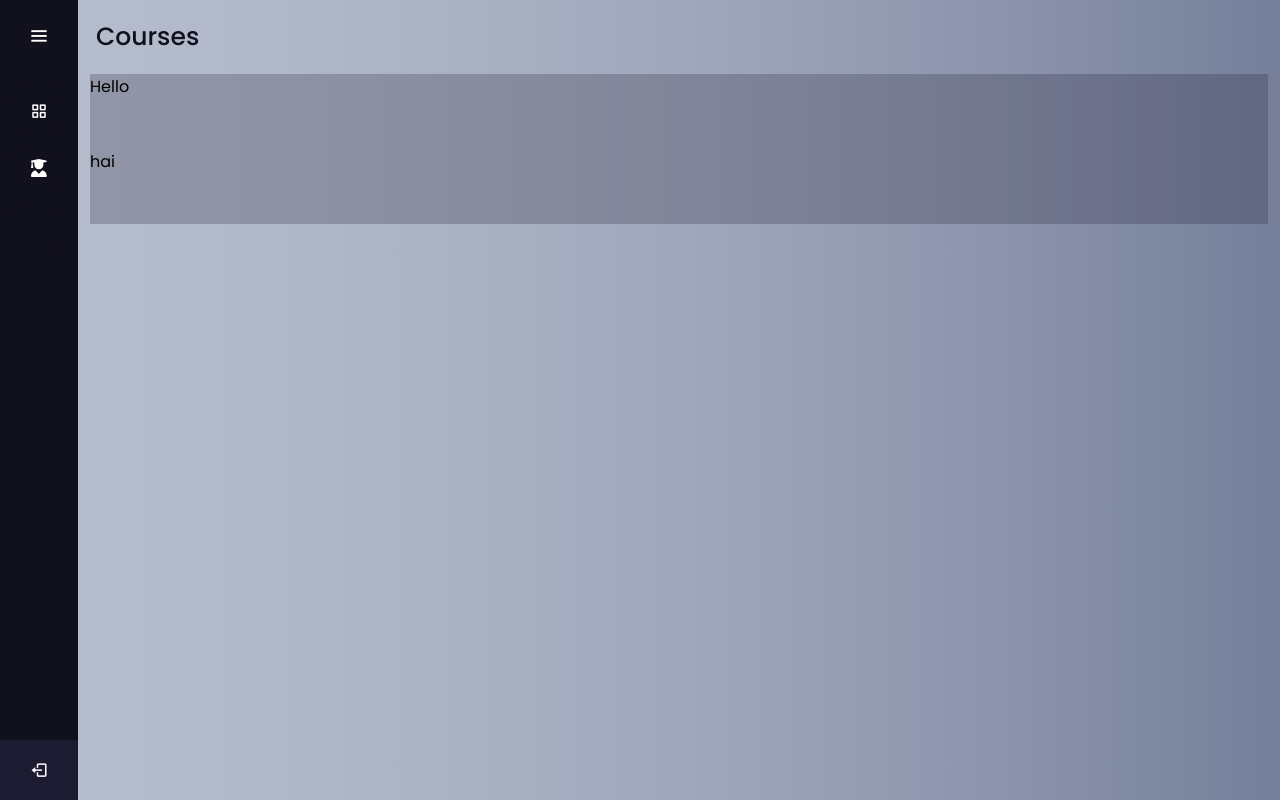
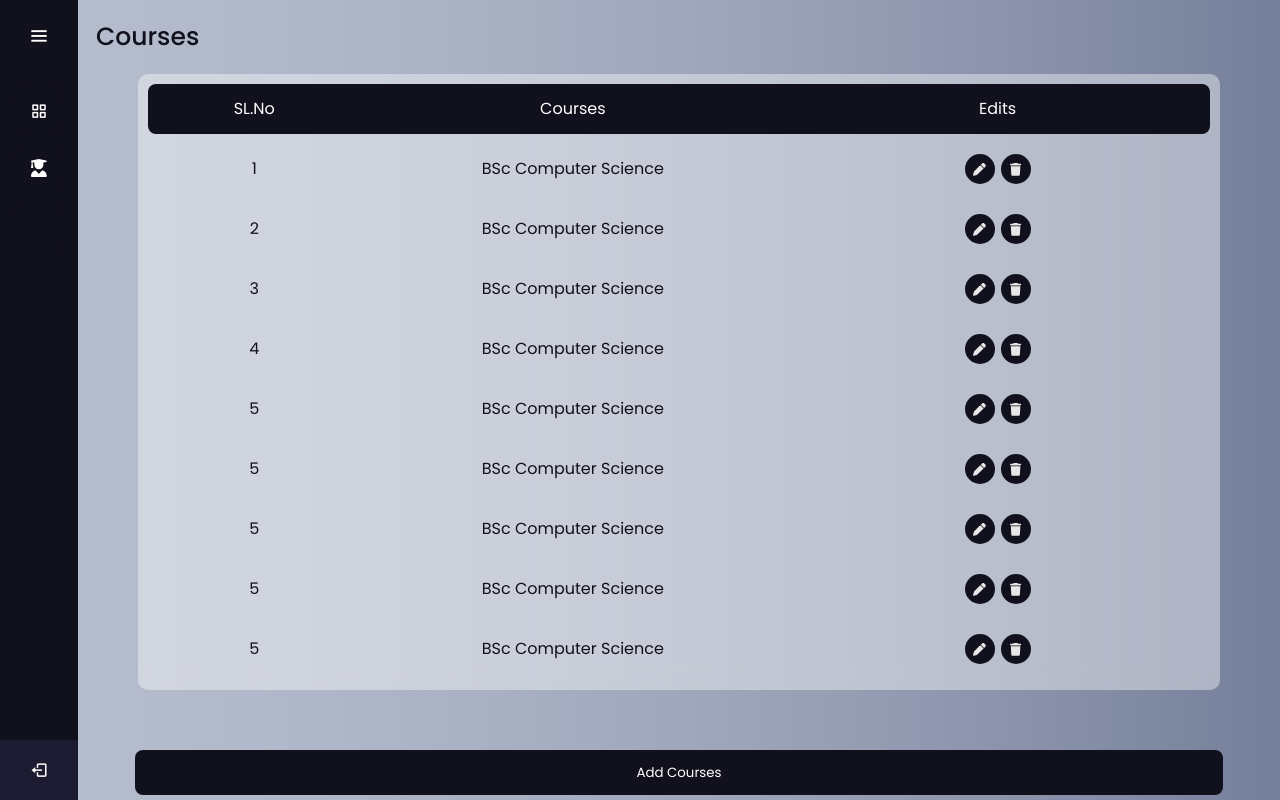
Before and after one commit to fasilkp/internal-mark-uploader, a React (Create React App) app: page / in a window 1280 px wide. Built offline with nearby package versions, Linux system fonts and the light colour scheme; grey boxes are pictures that could not be loaded.

Commit message:
course page created

```diff
--- a/src/assets/FontAwsesomeIcons/index.js
+++ b/src/assets/FontAwsesomeIcons/index.js
@@ -1,4 +1,4 @@
 import { library } from "@fortawesome/fontawesome-svg-core";
-import { faUser, faUserGraduate, faChalkboardTeacher } from "@fortawesome/free-solid-svg-icons";
+import { faUser, faUserGraduate, faChalkboardTeacher, faPen, faTrash } from "@fortawesome/free-solid-svg-icons";
 
-library.add(faUserGraduate, faChalkboardTeacher)
+library.add(faUserGraduate, faChalkboardTeacher, faPen, faTrash)
--- a/src/pages/Admin Pages/admin/Admin.css
+++ b/src/pages/Admin Pages/admin/Admin.css
@@ -227,11 +227,6 @@
   width: calc(100% - 250px);
 }
 
-.divBox{
-  display: flex;
-  flex-direction: column;
-  align-items: center;
-}
 .home-section .text{
   display: inline-block;
   color: #11101d;
--- a/src/pages/Admin Pages/admin/Admin.js
+++ b/src/pages/Admin Pages/admin/Admin.js
@@ -1,5 +1,6 @@
 import React, {useState} from "react";
 import "../admin/Admin.css";
+import Course from "../course/Course";
 import { FontAwesomeIcon } from "@fortawesome/react-fontawesome";
 
 function Admin() {
@@ -52,11 +53,8 @@ function Admin() {
         </ul>
       </div>
       <section className="home-section">
-        <div className="text">Courses</div>
-        <div className="divBox">
-          <div className="sub-boxes">Hello</div>
-          <div className="sub-boxes">hai</div>
-        </div>
+
+          <Course/>
       </section>
     </div>
   );
--- /dev/null
+++ b/src/pages/Admin Pages/course/Course.css
@@ -0,0 +1,114 @@
+.container{
+    width: 100%;
+    display: flex;
+    align-items: center;
+    flex-direction: column;
+}
+
+.list-container{
+    background-color: rgba(255, 255, 255, 0.8);
+    border-radius: 10px;
+    color: #333;
+    font-family: system-ui, sans-serif;
+    line-height: 1.5;
+    padding: 10px;
+    width: 90%;
+    height: 77vh;
+    overflow-x: hidden;
+    overflow-y: scroll;
+    scroll-behavior: smooth;
+}
+.list-container::-webkit-scrollbar {
+    display: none;
+  }
+
+.list-container {
+    -ms-overflow-style: none;  /* IE and Edge */
+    scrollbar-width: none;  /* Firefox */
+  }
+@supports (-webkit-backdrop-filter: none) or (backdrop-filter: none) {
+    .list-container {
+      -webkit-backdrop-filter: blur(10px);
+      backdrop-filter: blur(10px);
+      background-color: rgba(255, 255, 255, 0.4);
+    }
+  }
+
+.list-header, .lists{
+    display: flex;
+    flex-direction: row;
+    justify-content: center;
+    background: #11101D;
+    height: 50px;
+    align-items: center;
+    border-radius: 8px;
+    color: white;
+    z-index: 2;
+}
+.list-header{
+    position: sticky;
+    top: 0px;
+}
+.lists{
+    background: none;
+    color: #11101D;
+    margin-top: 10px;
+
+    position: sticky;
+    top: 5px;
+    z-index: 1;
+}
+.lists:hover{
+    font-size: 1.13rem;
+    background-color: rgba(255, 255, 255, .6);
+    border-radius: 0px;
+    transition: .2s ease-in-out;
+    box-shadow: 0px 0px 10px 2px rgba(128, 128, 128, 0.45);
+
+}
+.lists:hover .list-icon{
+    font-size: .9rem;
+    transition: .3s;
+
+}
+.list-header .head, .lists .title{
+    flex: 40%;
+    text-align: center;
+}
+.list-header .head:nth-child(1),.lists .title:nth-child(1){
+    flex: 20%;
+}
+
+
+.title.buttons{
+      display: flex;
+      justify-content: center;
+}
+.list-icon{
+    margin: 3px;
+    color: rgba(255, 255, 255, 0.9);
+    width: 30px;
+    height: 30px;
+    background-color:#11101D;
+    display: flex;
+    justify-content: center;
+    align-items: center;
+    font-size: .8rem;
+    border-radius: 15px;
+}
+.button{
+    width: 100%;
+    display: flex;
+    justify-content: center;
+    margin-top:10px ;
+}
+.add-button{
+    width: 85%;
+    height: 45px;
+    position: fixed;
+    bottom: 5px;
+    color: white;
+    background: #11101D;
+    border-radius: 8px;
+    border: none;
+}
--- /dev/null
+++ b/src/pages/Admin Pages/course/Course.js
@@ -0,0 +1,109 @@
+import React from 'react'
+import './Course.css'
+import { FontAwesomeIcon } from "@fortawesome/react-fontawesome";
+import { Fragment } from 'react/cjs/react.development';
+function Course() {
+  return (
+    <Fragment>
+    <div className="text">Courses</div>
+    <div>
+        <div className="container">
+            <div className="list-container">
+                <div className="list-header">
+                    <div className="head">SL.No</div>
+                    <div className="head">Courses</div>
+                    <div className="head">Edits</div>
+                </div>
+                <div className="lists">
+                    <div className="title">1</div>
+                    <div className="title">BSc Computer Science</div>
+                    <div className="title buttons">
+                        <div className="list-icon"><FontAwesomeIcon icon="pen"/></div>
+                        <div className="list-icon"><FontAwesomeIcon icon="trash"/></div>
+
+                    </div>
+                </div>
+                <div className="lists">
+                    <div className="title">2</div>
+                    <div className="title">BSc Computer Science</div>
+                    <div className="title buttons">
+                        <div className="list-icon"><FontAwesomeIcon icon="pen"/></div>
+                        <div className="list-icon"><FontAwesomeIcon icon="trash"/></div>
+
+                    </div>
+                </div>
+                <div className="lists">
+                    <div className="title">3</div>
+                    <div className="title">BSc Computer Science</div>
+                    <div className="title buttons">
+                        <div className="list-icon"><FontAwesomeIcon icon="pen"/></div>
+                        <div className="list-icon"><FontAwesomeIcon icon="trash"/></div>
+
+                    </div>
+                </div>
+                <div className="lists">
+                    <div className="title">4</div>
+                    <div className="title">BSc Computer Science</div>
+                    <div className="title buttons">
+                        <div className="list-icon"><FontAwesomeIcon icon="pen"/></div>
+                        <div className="list-icon"><FontAwesomeIcon icon="trash"/></div>
+
+                    </div>
+                </div>
+                <div className="lists">
+                    <div className="title">5</div>
+                    <div className="title">BSc Computer Science</div>
+                    <div className="title buttons">
+                        <div className="list-icon"><FontAwesomeIcon icon="pen"/></div>
+                        <div className="list-icon"><FontAwesomeIcon icon="trash"/></div>
+
+                    </div>
+                </div>
+                <div className="lists">
+                    <div className="title">5</div>
+                    <div className="title">BSc Computer Science</div>
+                    <div className="title buttons">
+                        <div className="list-icon"><FontAwesomeIcon icon="pen"/></div>
+                        <div className="list-icon"><FontAwesomeIcon icon="trash"/></div>
+
+                    </div>
+                </div>
+                <div className="lists">
+                    <div className="title">5</div>
+                    <div className="title">BSc Computer Science</div>
+                    <div className="title buttons">
+                        <div className="list-icon"><FontAwesomeIcon icon="pen"/></div>
+                        <div className="list-icon"><FontAwesomeIcon icon="trash"/></div>
+
+                    </div>
+                </div>
+                <div className="lists">
+                    <div className="title">5</div>
+                    <div className="title">BSc Computer Science</div>
+                    <div className="title buttons">
+                        <div className="list-icon"><FontAwesomeIcon icon="pen"/></div>
+                        <div className="list-icon"><FontAwesomeIcon icon="trash"/></div>
+
+                    </div>
+                </div>
+                <div className="lists">
+                    <div className="title">5</div>
+                    <div className="title">BSc Computer Science</div>
+                    <div className="title buttons">
+                        <div className="list-icon"><FontAwesomeIcon icon="pen"/></div>
+                        <div className="list-icon"><FontAwesomeIcon icon="trash"/></div>
+
+                    </div>
+                </div>
+
+            </div>
+            <div className="button">
+                <button className="add-button">Add Courses</button>
+            </div>
+        </div>
+    </div>
+    </Fragment>
+  )
+}
+
+export default Course
```
